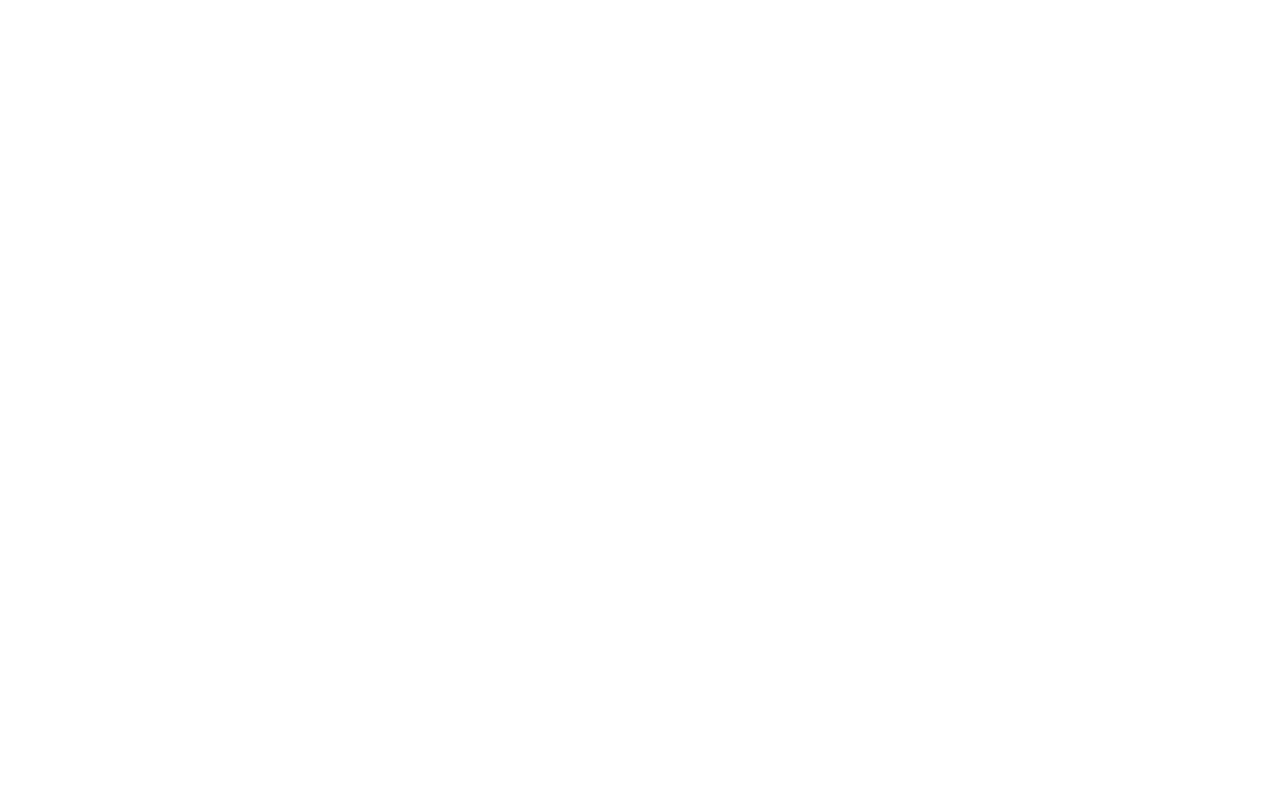
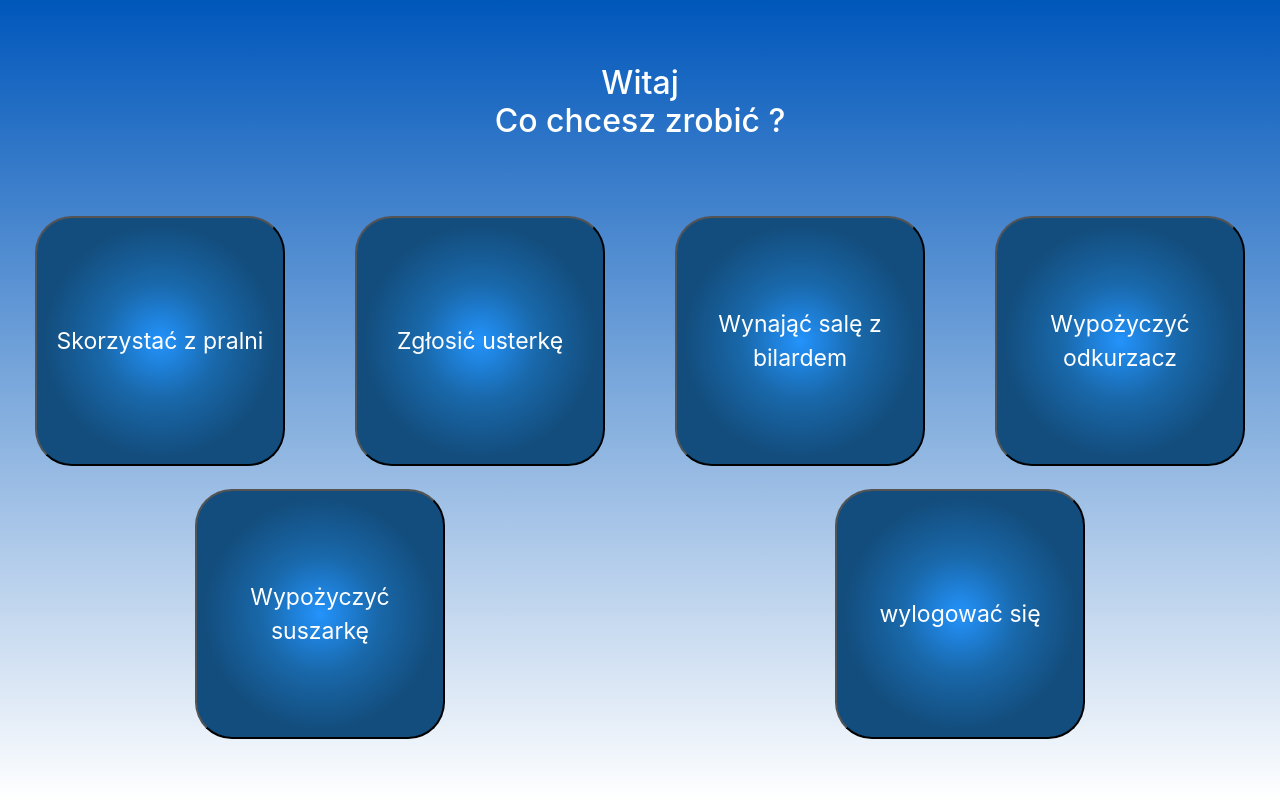
Before and after one commit to kaczuchg711/DormitoryNotebooksET, a Django app: page /home/ in a window 1280 px wide. Before the commit the page is empty. Run offline with Django 3.2, Linux system fonts and the light colour scheme; the visitor is signed in with stand-in values (Sample User, id 1); some libraries are stand-ins or nearby versions.

Commit message:
change db

```diff
--- /dev/null
+++ b/static/css/style.css
@@ -0,0 +1,121 @@
+/*body > **/
+/*{*/
+/*    border-style: solid;*/
+/*}*/
+
+/*div.container > **/
+/*{*/
+/*    border-style: double;*/
+/*}*/
+
+
+
+div.button_container
+{
+    /*buttons setting's */
+    align-self: center;
+
+    width: 100%;
+    display: flex;
+    align-items: flex-start;
+    justify-content: space-around;
+    flex-wrap: wrap;
+    position: center;
+}
+
+
+button.home_button
+{
+     /*buttons view */
+    width: 250px;
+    height: 250px;
+    font-size: 23px;
+    border-radius: 1.6em;
+    margin: 0.5em;
+    color: white;
+    background: radial-gradient(rgb(35, 147, 252), #1968aa, rgb(19, 77, 125), rgb(19, 77, 125));
+}
+
+/*koniec home*/
+
+.btn-primary
+{
+    background: radial-gradient(rgb(35, 147, 252), #1968aa, rgb(19, 77, 125), rgb(19, 77, 125));
+    border-radius: 1.6em;
+}
+
+
+/*!*pralnia*!*/
+
+
+/*div.table_container*/
+/*{*/
+/*    max-width: 90%;*/
+/*    margin-left: 5%;*/
+/*}*/
+
+/*.table-striped*/
+/*{*/
+/*    background: rgba(255, 255, 255, 0.8);*/
+/*    width: 100%;*/
+/*    border-style: solid;*/
+/*}*/
+
+/*table.table-striped > tr, td, th*/
+/*{*/
+/*    padding: 15px;*/
+/*    text-align: center;*/
+/*}*/
+
+/*div.small_container*/
+/*{*/
+/*    align-self: center;*/
+/*    margin-top: 4em;*/
+/*    text-align: center;*/
+/*    width: 15%;*/
+/*    margin-left: auto;*/
+/*    margin-right: auto;*/
+/*}*/
+
+/*#logout*/
+/*{*/
+/*    align-self: right;*/
+
+/*}*/
+
+/*#d2*/
+/*{*/
+/*    width: 100%;*/
+/*    display: grid;*/
+/*    grid-template-columns: 50% 50%;*/
+/*}*/
+
+/*#second_bar_button*/
+/*{*/
+/*    position: relative;*/
+/*    margin-right: 10%;*/
+/*    margin-left: 85%;*/
+
+/*}*/
+
+/*.del*/
+/*{*/
+/*    color: red;*/
+/*}*/
+
+
+/*@media screen and (max-width: 800px)*/
+/*{*/
+/*    button.home_button*/
+/*    {*/
+/*        !*font-size: 0.5em;*!*/
+/*        !*width: 100px;*!*/
+/*        !*height: 100px;*!*/
+/*    }*/
+/*    h2*/
+/*    {*/
+/*        !*font-size: 0.8em;*!*/
+/*    }*/
+
+
+/*}*/
--- a/templates/home/home.html
+++ b/templates/home/home.html
@@ -1,10 +1,53 @@
-<!DOCTYPE html>
-<html lang="en">
-<head>
-    <meta charset="UTF-8">
-    <title>home</title>
+{% load static %}
+<!Doctype html>
+<html lang="pl">
+<head title="Akademikowe Zeszyty">
+    <link rel="Stylesheet" type="text/css" href="{% static 'css/bootstrap-4.3.1-dist/css/bootstrap.css' %}"/>
+    <link rel="Stylesheet" type="text/css" href="{% static 'css/bootstrap-4.3.1-dist/css/bootstrap-grid.css' %}"/>
+    <link rel="Stylesheet" type="text/css" href="{% static 'css/bootstrap-4.3.1-dist/css/bootstrap-reboot.css' %}"/>
+    <link rel="Stylesheet" type="text/css" href="{% static 'css/main.css' %}"/>
+    <link rel="Stylesheet" type="text/css" href="{% static 'css/style.css' %}"/>
+	<meta charset="UTF-8">
+	<!--	<meta http-equiv="refresh" content="1">-->
+	<title>home</title>
+{#	<script src="Public/js/home.js"></script>#}
 </head>
 <body>
 
+	<?php
+		require_once 'Views/Common/bar.php'
+	?>
+
+	<h2>Witaj<br>Co chcesz zrobić ?</h2>
+
+	<div class="button_container">
+		<form action="?page=laundry" method="post">
+			<button class="home_button">Skorzystać z pralni</button>
+		</form>
+		<form>
+			<button id="second_button" class="home_button">Zgłosić usterkę</button>
+		</form>
+		<form>
+			<button class="home_button">Wynająć salę z bilardem</button>
+		</form>
+		<form>
+			<button class="home_button">Wypożyczyć odkurzacz</button>
+		</form>
+		<form>
+			<button class="home_button">Wypożyczyć suszarkę</button>
+		</form>
+        <form action="/logout">{% csrf_token %}
+			<button class="home_button">wylogować się</button>
+		</form>
+{#		<?php#}
+{#			if($variables[0])#}
+{#			{#}
+{#				Echo "		<form action='?page=show_users' method='post'>#}
+{#								<button class=\"home_button\" >Panel urzytkowników</button>#}
+{#							</form>";#}
+{#			}#}
+{##}
+{#		?>#}
+	</div>
 </body>
 </html>
```
